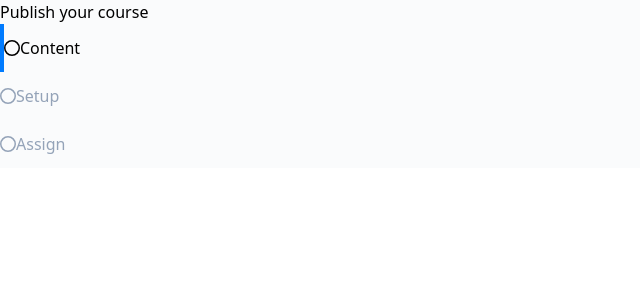
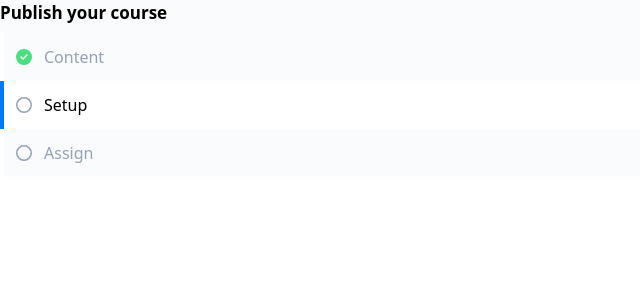
Before and after one commit to Techy-software/techy-website, a React (Vite) app: page / in a window 1280 px wide. Shown: the top 300 px of the page, without its empty margins (0-640 px from the left). Built offline with nearby package versions, Linux system fonts and the light colour scheme.

Commit message:
Side Horizontal Steps Done

```diff
--- a/src/App.jsx
+++ b/src/App.jsx
@@ -4,7 +4,7 @@ import CourseDetilasComponent from "./components/course-details-component/course
 import AddMentorComponent from "./components/add-mentor-component/add-mentor-component";
 import HorizontalSteps from "./reusable components/HorizontalSteps/HorizontalSteps";
 const App = () => {
-  const [currentStep, setCurrentStep] = useState(0);
+  const [currentStep, setCurrentStep] = useState(1);
   const steps = ["Content", "Setup", "Assign"];
 
   return (
--- a/src/reusable components/HorizontalSteps/HorizontalSteps.css
+++ b/src/reusable components/HorizontalSteps/HorizontalSteps.css
@@ -1,11 +1,15 @@
+.title-horizontal-steps {
+  font-size: 17px;
+  font-weight: 700;
+  margin-bottom: 7px;
+}
 .horizontal-steps {
   background-color: #fafbfc;
-}
-.active-container-horizontal-steps {
-  background-color: white;
-  /* padding: 5px; */
 }
 .active-item-horizontal-steps {
   background-color: #007bff;
   /* padding: 5px; */
 }
+.active-word-horizontal-steps {
+  color: black;
+}
--- a/src/reusable components/HorizontalSteps/HorizontalSteps.jsx
+++ b/src/reusable components/HorizontalSteps/HorizontalSteps.jsx
@@ -1,31 +1,42 @@
 import React from "react";
 import { FontAwesomeIcon } from "@fortawesome/react-fontawesome";
-import { faCircle } from "@fortawesome/free-regular-svg-icons";
+import { faCircle as empty } from "@fortawesome/free-regular-svg-icons";
+import { faCircleCheck as full } from "@fortawesome/free-solid-svg-icons";
 import "./HorizontalSteps.css";
+
+// inputs: steps, currentStep
+// steps: array of strings
+// currentStep: Current step number
+
+// output: horizontal steps with active step
+
 const HorizontalSteps = (props) => {
   return (
     <div className="horizontal-steps">
-      <h3>Publish your course</h3>
+      <h3 className="title-horizontal-steps">Publish your course</h3>
       <ul>
         {props.steps.map((step, index) => (
           <div
-            className={`flex h-12 items-center text-slate-400${
-              props.currentStep === index
-                ? "active-container-horizontal-steps"
-                : ""
+            className={`flex h-12 items-center text-slate-400 w-full ${
+              props.currentStep === index ? "bg-white" : ""
             }`}
           >
             <div
-              className={
-                props.currentStep === index
-                  ? "active-item-horizontal-steps px-0.5 h-12"
-                  : ""
-              }
+              className={`me-3 px-0.5 h-12
+                ${
+                  props.currentStep === index
+                    ? "active-item-horizontal-steps "
+                    : "bg-white"
+                }`}
             ></div>
-            <FontAwesomeIcon icon={faCircle} />
+            {props.currentStep > index ? (
+              <FontAwesomeIcon icon={full} className="me-3 text-green-400" />
+            ) : (
+              <FontAwesomeIcon icon={empty} className="me-3" />
+            )}
             <li
               key={index}
-              //   className={props.currentStep === index ? "active" : ""}
+              className={props.currentStep === index ? "text-black" : ""}
             >
               {step}
             </li>
```
